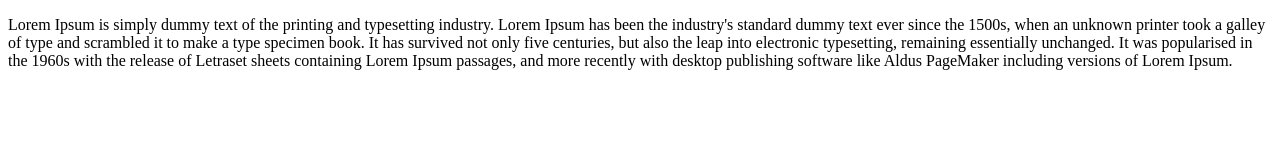
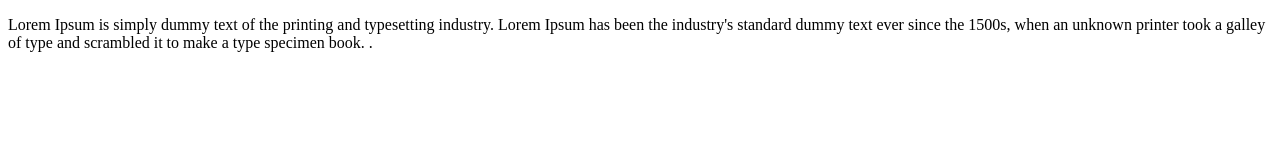
Before and after one commit to mvanegas1976/escuela-git, a plain HTML site: page index.html in a window 1280 px wide. Drawn offline with Linux system fonts and the light colour scheme.

Commit message:
Prueba desde Visual Estudio Code

```diff
--- a/index.html
+++ b/index.html
@@ -9,10 +9,7 @@
 <body>
     <p>Lorem Ipsum is simply dummy text of the printing and typesetting industry. Lorem Ipsum has been
         the industry's standard dummy text ever since the 1500s, when an unknown printer took a galley
-        of type and scrambled it to make a type specimen book. It has survived not only five centuries,
-        but also the leap into electronic typesetting, remaining essentially unchanged. It was popularised
-        in the 1960s with the release of Letraset sheets containing Lorem Ipsum passages, and more recently
-        with desktop publishing software like Aldus PageMaker including versions of Lorem Ipsum.</p>
+        of type and scrambled it to make a type specimen book. .</p>
 
 </body>
 </html>
```
Also changed, not shown: 1 other file.
